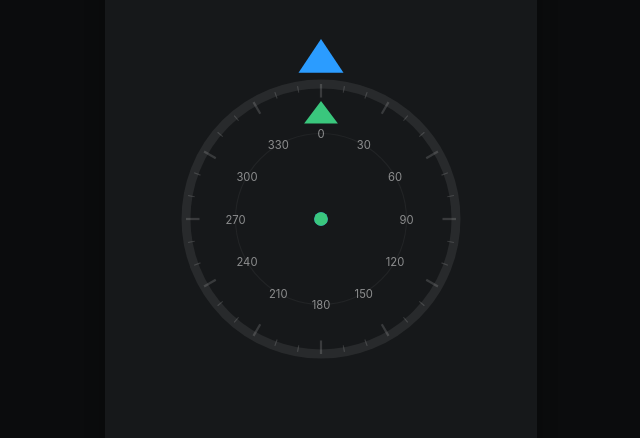
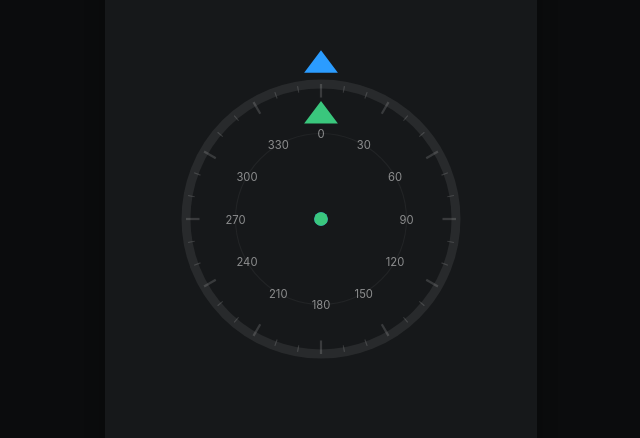
Before and after one commit to zvsk/fly, a plain HTML site: page index.html in a window 1280 px wide. Shown: the part 447-885 px from the top of the page, 319-959 px from the left. Drawn offline with Linux system fonts and the light colour scheme.

Commit message:
Update index.html

```diff
--- a/index.html
+++ b/index.html
@@ -157,7 +157,7 @@
 
         <!-- Wind arrow (outer) -->
         <g id="windG" transform="rotate(0)">
-          <polygon id="windArrow" points="-20,-130 20,-130 0,-160" fill="var(--accent-blue)"/>
+          <polygon id="windArrow" points="-15,-130 15,-130 0,-150" fill="var(--accent-blue)"/>
           <circle cx="0" cy="0" r="6" fill="var(--accent-blue)"/>
         </g>
 
```
